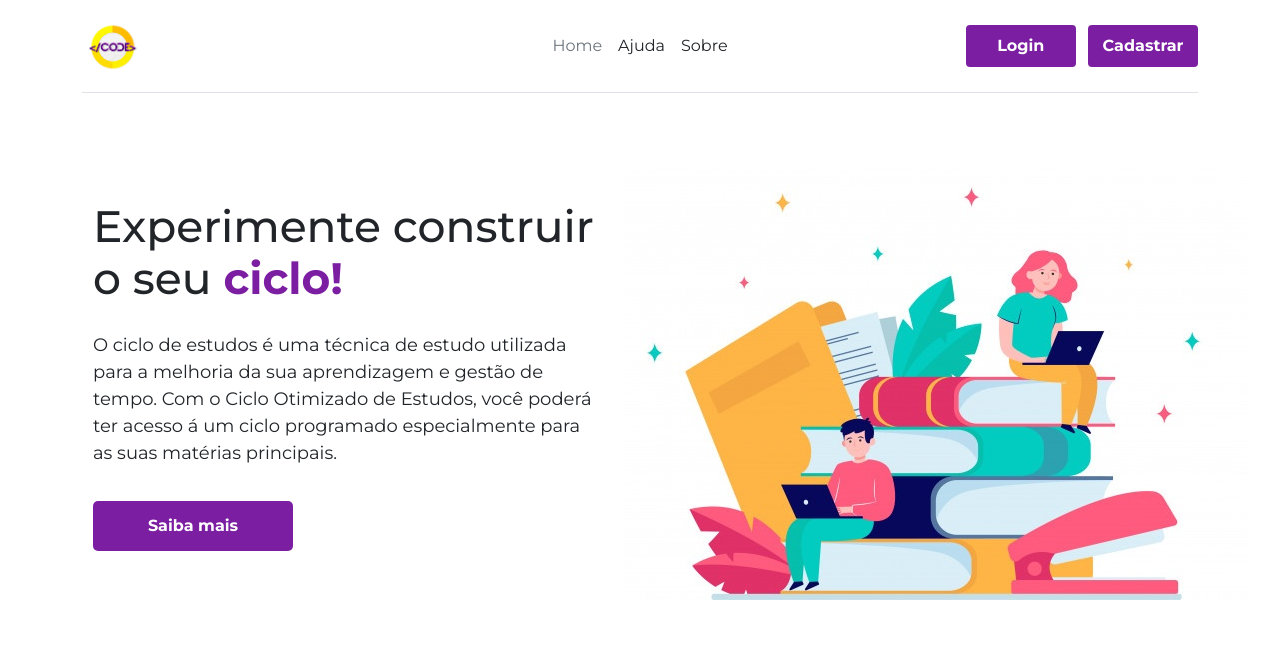
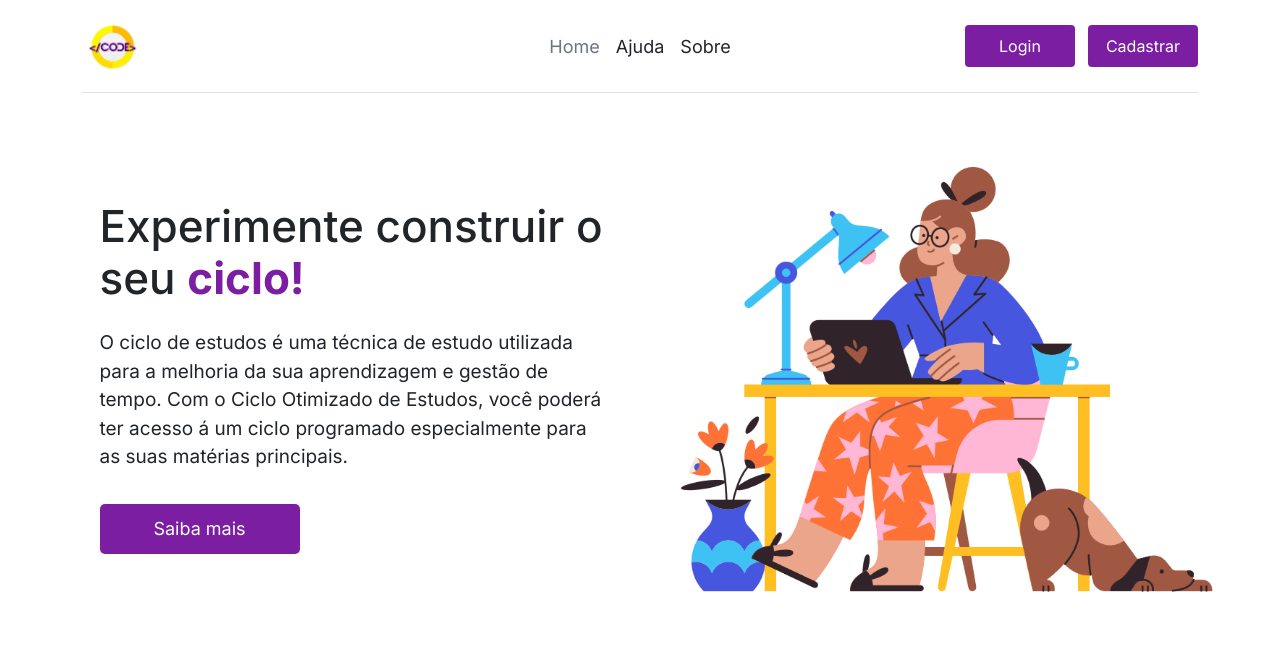
Before and after one commit to Jennwb/StudyFlow, a Flask app: page / in a window 1280 px wide. Shown: the top 651 px of the page. Run offline with Flask 2, Linux system fonts and the light colour scheme; parts of the project's set-up code (start-up, migrations or seed data) failed here and were passed over.

Commit message:
Atualização no 'css'

```diff
--- a/app/static/css/estilo.css
+++ b/app/static/css/estilo.css
@@ -1,7 +1,11 @@
-@import url('https://fonts.googleapis.com/css2?family=Montserrat:wght@300;400;500;600;700;800&display=swap');
+@import url('https://fonts.googleapis.com/css2?family=Inter:wght@300;400;500;600;700;800&display=swap');
 
 body {
-    font-family: 'Montserrat', sans-serif;
+    font-family: 'Inter', sans-serif;
+}
+
+.container {
+    font-size: 18px;
 }
 
 .container .col-md-3 .btn {
@@ -9,7 +13,6 @@ body {
     color: #fff;
     border: 4px;
     transition: all 0.3s ease;
-    font-weight: bold;
     width: 110px;
     height: 42px;
 }
@@ -48,7 +51,7 @@ body {
 }
 
 .main .container p {
-    font-size: 18px;
+    font-size: 19px;
 }
 
 .main .container h2 .cor {
@@ -60,7 +63,6 @@ body {
     transition: all 0.3s ease;
     border: 5px;
     border-radius: 5px;
-    font-weight: bold;
     width: 200px;
     height: 50px;
     color: #fff;
@@ -69,4 +71,5 @@ body {
 .main .container .botão-saiba-mais:hover {
     background: linear-gradient(94deg, rgb(123, 30, 162) 32%, rgba(246, 194, 6, 1) 82%);
     box-shadow: 0 12px 16px 0 rgba(0,0,0,0.24), 0 17px 50px 0 rgba(0,0,0,0.19);
+    font-weight: bold;
 }
--- a/app/templates/index.html
+++ b/app/templates/index.html
@@ -15,7 +15,7 @@
             <p> O ciclo de estudos é uma técnica de estudo utilizada para a melhoria da sua aprendizagem e gestão de tempo. Com o Ciclo Otimizado de Estudos, você poderá ter acesso á um ciclo programado especialmente para as suas matérias principais. </p>
             <button class="botão-saiba-mais"> Saiba mais </button>
         </div>
-        <img class="imagem-index" src="{{ url_for('static', filename='imagens/estudantes.jpg') }}" alt="imagem">
+        <img class="imagem-index" src="{{ url_for('static', filename='imagens/estudo.png') }}" alt="imagem" width="600">
     </div>
     {% endblock %}
 </body>
```
Also changed, not shown: app/static/imagens/estudo.png (added).
